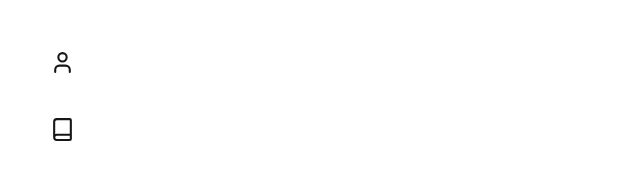
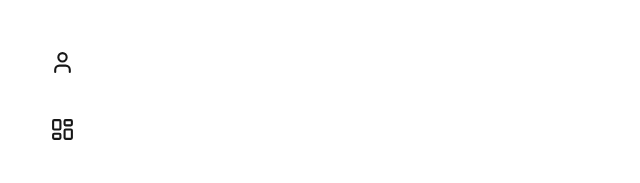
Before and after one commit to iwansal64/FinCord, a Next.js app: page /dashboard/1 in a window 1280 px wide. Shown: the top 183 px of the page, without its empty margins (0-640 px from the left). Built offline with nearby package versions, Linux system fonts and the light colour scheme.

Commit message:
[fix] Wrong icon for dashboard

```diff
--- a/src/components/dashboard/Sidebar.tsx
+++ b/src/components/dashboard/Sidebar.tsx
@@ -1,11 +1,14 @@
-import { Book, LogOutIcon, Settings, User } from "lucide-react";
+import { Book, LayoutDashboard, LogOutIcon, Settings, User } from "lucide-react";
 
 export default function Sidebar({ active_tab }: { active_tab: string }) {
 
         return <nav className="p-4 w-max border border-white rounded-full flex flex-col">
                 <ul className="flex flex-col gap-2 h-full">
+                        <li className={`cursor-pointer flex justify-center items-center rounded-full border border-white p-4 ${active_tab == "profile" && "bg-gray-500"}`}>
+                                <a href="./profile"><User width={25} height={25} /></a>
+                        </li>
                         <li className={`cursor-pointer flex justify-center items-center rounded-full border border-white p-4 ${active_tab == "stats" && "bg-gray-500"}`}>
-                                <a href="./stats"><User width={25} height={25} /></a>
+                                <a href="./stats"><LayoutDashboard width={25} height={25} /></a>
                         </li>
                         <li className={`cursor-pointer flex justify-center items-center rounded-full border border-white p-4 ${active_tab == "entry" && "bg-gray-500"}`}>
                                 <a href="./entry"><Book width={25} height={25} /></a>
```
